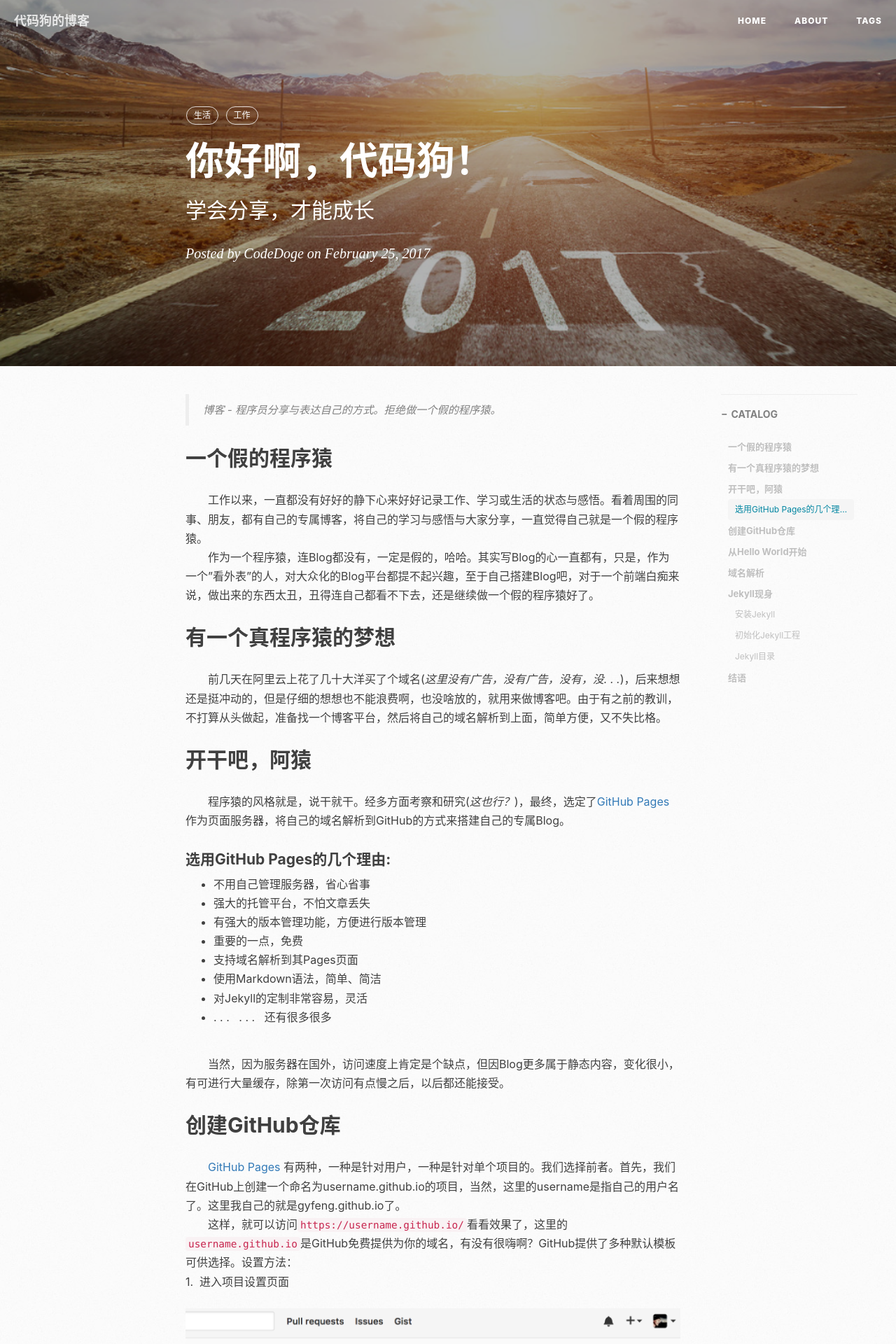
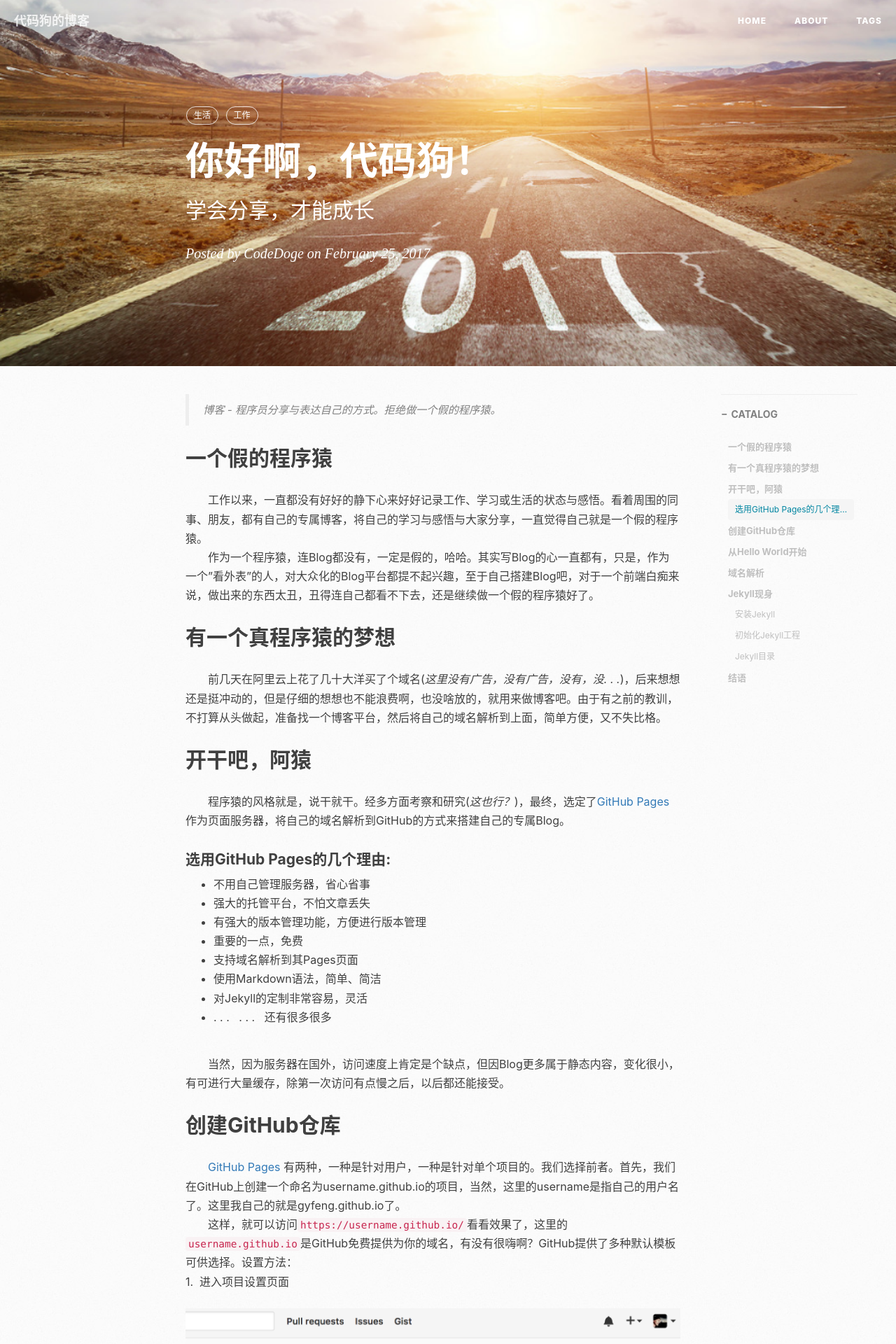
Before and after one commit to gyfeng/gyfeng.github.io, a Jekyll site: the page built from _posts/2017-02-25-hello-codedoge.markdown, in a window 1280 px wide. Shown: the top 1920 px of the page at 70% size. Built offline with Jekyll 4.4.1, drawn with Linux system fonts in a browser that asks for light colours; nearby versions of some CDN libraries; comment, search, counter and statistics services are not loaded.

Commit message:
更改公用属性

```diff
--- a/_layouts/post.html
+++ b/_layouts/post.html
@@ -9,14 +9,12 @@
         background-image: url('{{ site.baseurl }}/{% if page.header-img %}{{ page.header-img }}{% else %}{{ site.header-img }}{% endif %}')
     }
 
-    {% if page.header-mask %}
     header.intro-header .header-mask{
         width: 100%;
         height: 100%;
         position: absolute;
-        background: rgba(0,0,0, {{ page.header-mask }});
+        background: rgba(0,0,0, {% if page.header-mask %}{{ page.header-mask }}{% else %}{{ site.header-mask }}{% endif %});
     }
-    {% endif %}
 </style>
 <header class="intro-header" >
     <div class="header-mask"></div>
--- a/_posts/2017-02-25-hello-codedoge.markdown
+++ b/_posts/2017-02-25-hello-codedoge.markdown
@@ -3,7 +3,6 @@
 title:      "你好啊，代码狗！"
 subtitle:   "学会分享，才能成长"
 header-img: "img/in-post/20170225-hello-codedoge/header-bg.png"
-header-mask: 0.3
 catalog:    true
 tags:
     - 生活
```
